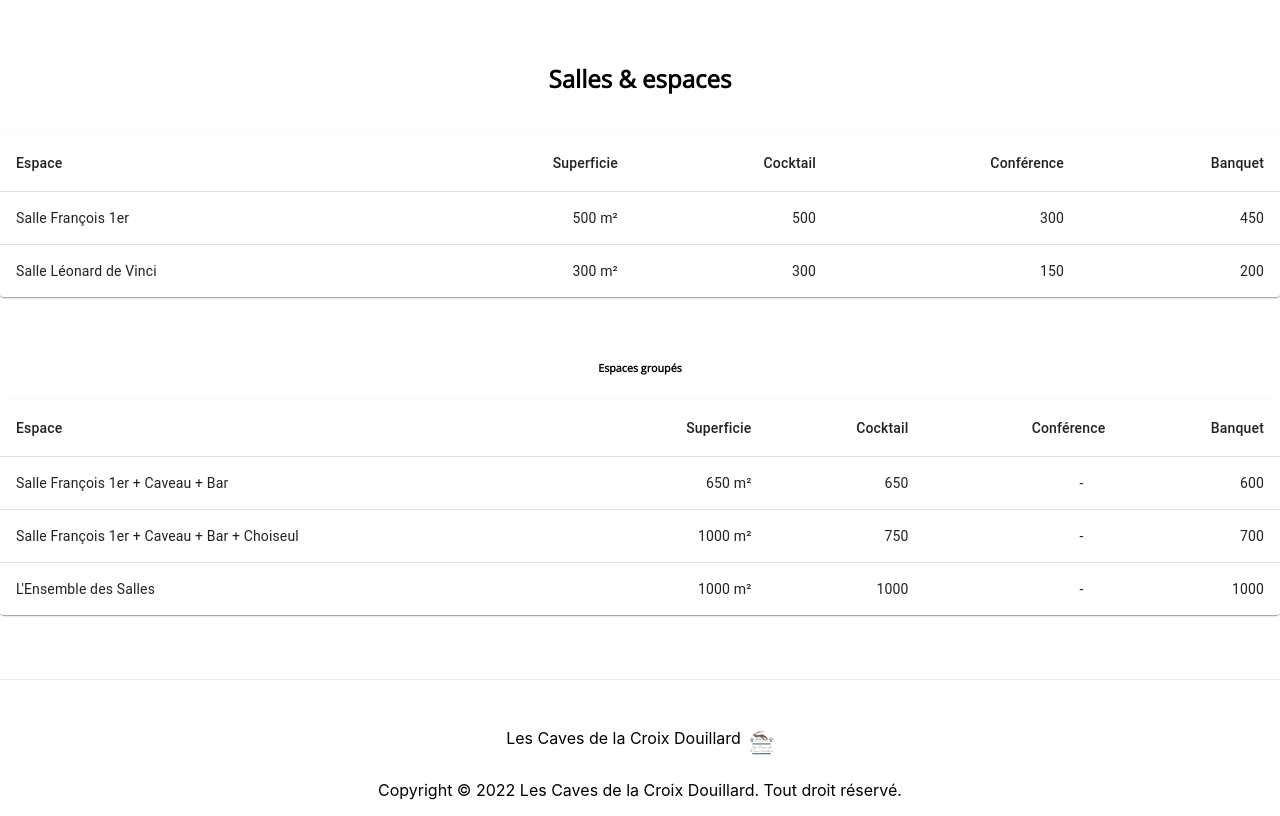
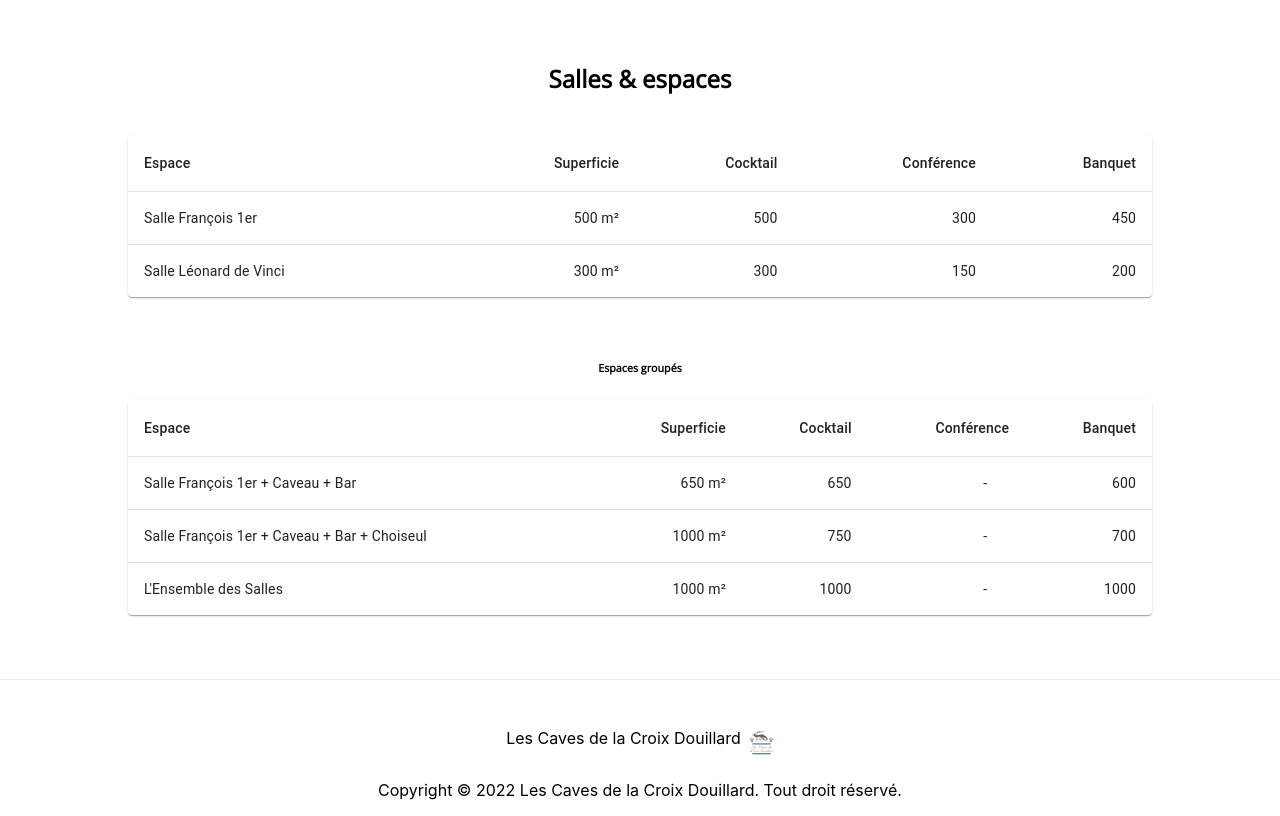
Before and after one commit to dbls37100/lacroixdouillard, a Next.js app: page / in a window 1280 px wide. Shown: the part 1744-2560 px from the top of the page. Built offline with nearby package versions, Linux system fonts and the light colour scheme; a web font is replaced by a local one.

Commit message:
fix deploy problem

```diff
--- a/components/OurRoom.js
+++ b/components/OurRoom.js
@@ -6,7 +6,6 @@ import TableContainer from "@mui/material/TableContainer";
 import TableHead from "@mui/material/TableHead";
 import TableRow from "@mui/material/TableRow";
 import Paper from "@mui/material/Paper";
-import Typography from "@mui/material/Typography";
 import styles from "../styles/components/OurRoom.module.css";
 
 export default function BasicTable() {
--- a/styles/components/OurRoom.module.css
+++ b/styles/components/OurRoom.module.css
@@ -15,6 +15,7 @@
   justify-content: center;
   align-items: center;
   width: 80%;
+  max-width: 80%;
   height: 100%;
   margin: auto;
   margin-bottom: 5%;
```
Also changed, not shown: components/Quotation.js (added, +11 -0 lines), styles/components/Quotation.module.css (added).
